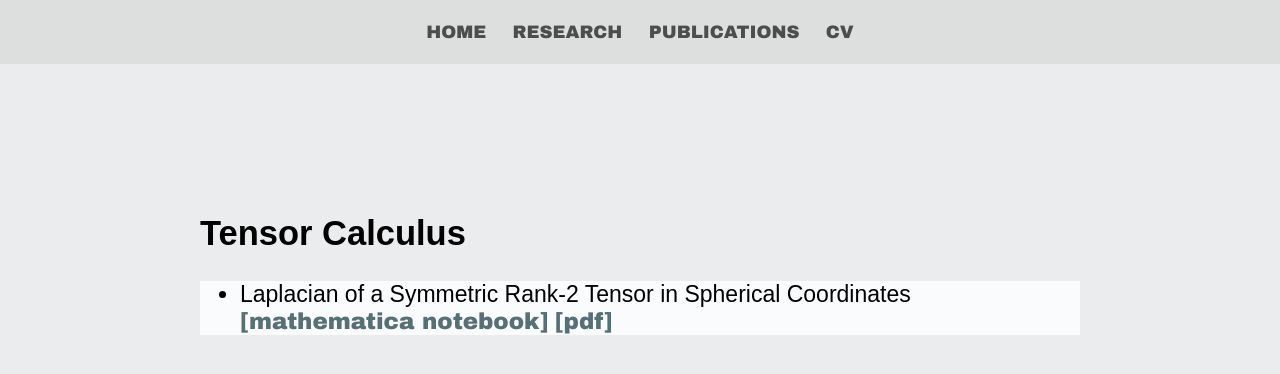
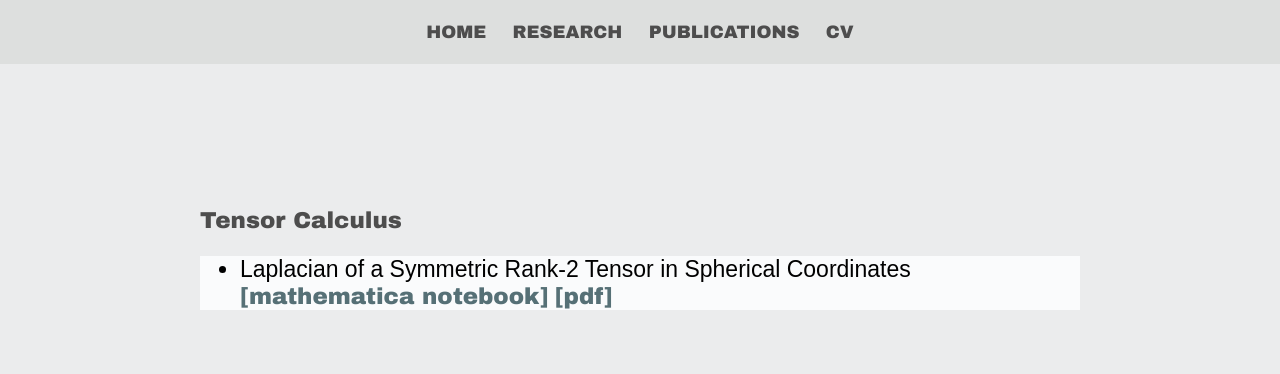
Before and after one commit to mckimb/mckimb.github.io, a Jekyll site: the page built from code/index.html, in a window 1280 px wide. Shown: the top 374 px of the page. Built offline with Jekyll 4.4.1, drawn with Linux system fonts in a browser that asks for light colours.

Commit message:
Update main.css

```diff
--- a/css/main.css
+++ b/css/main.css
@@ -84,6 +84,15 @@ nav ul li, footer ul li {
     color: black;
 }
 
+.blurb h2 {
+    font-size: 23px;
+    color: #4d4d4d;
+    font-family: "Arial Black", Gadget, sans-serif;
+    text-decoration: none;
+    text-align: left;
+
+}
+
 .dot1 {
   height: 25%;
   width: 25%;
```
